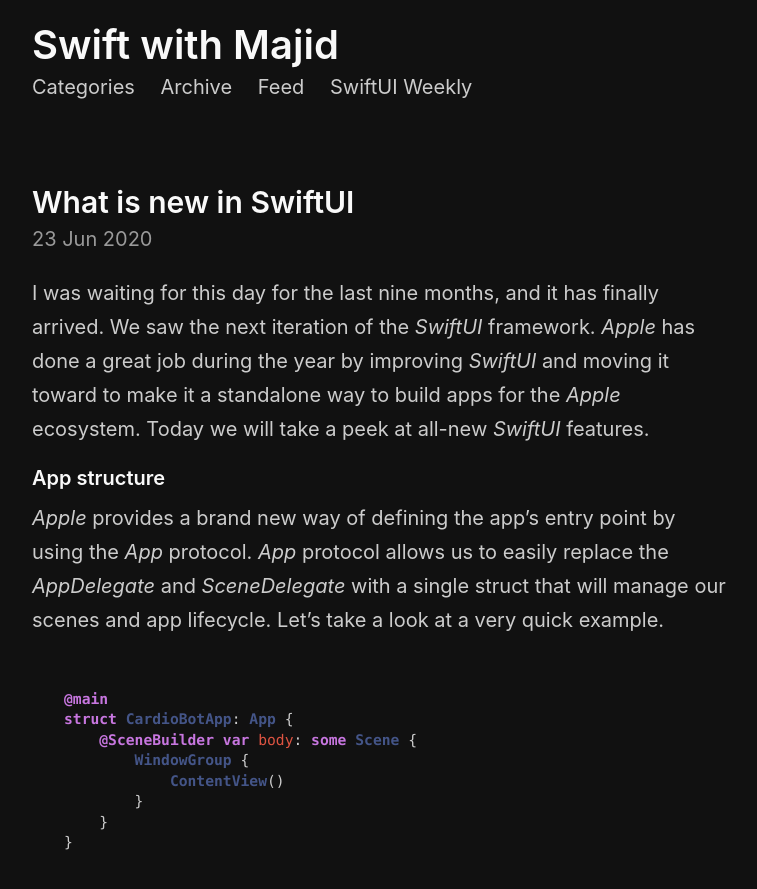
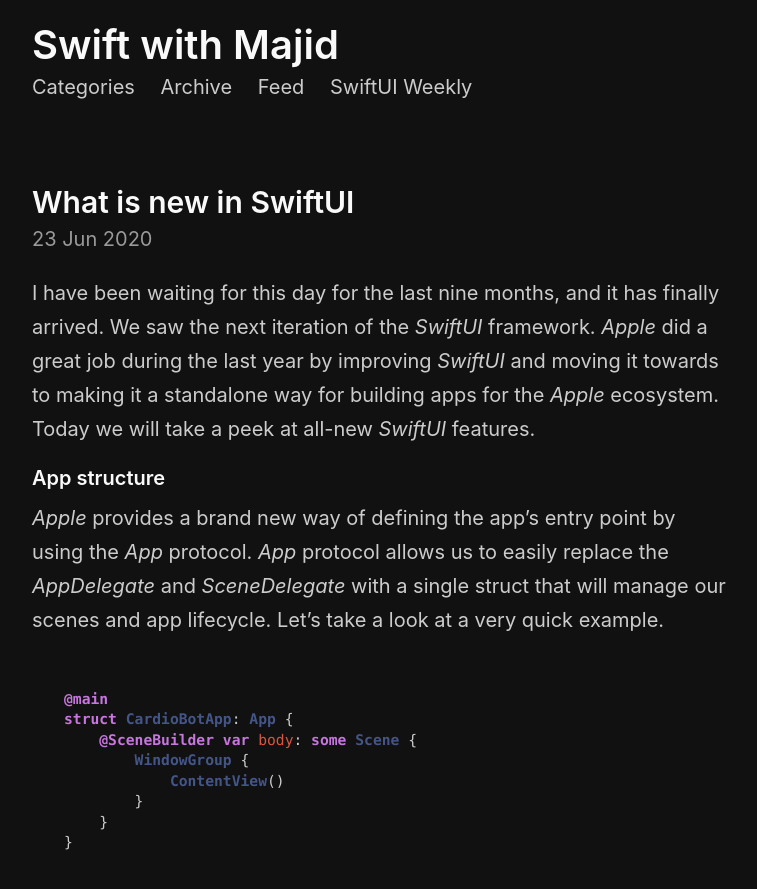
Before and after one commit to mecid/mecid.github.io, a Jekyll site: the page built from _posts/2020-06-23-what-is-new-in-swiftui.md, in a window 1280 px wide and 900 px high. Shown: the top 889 px of the window, without its empty margins (258-1015 px from the left). Built offline with Jekyll 4.4.1, drawn with Linux system fonts in a browser that asks for light colours; some of the changed text lies outside the part shown.

Commit message:
Update 2020-06-23-what-is-new-in-swiftui.md

````diff
--- a/_posts/2020-06-23-what-is-new-in-swiftui.md
+++ b/_posts/2020-06-23-what-is-new-in-swiftui.md
@@ -5,7 +5,7 @@
 category: Meta
 ---
 
-I was waiting for this day for the last nine months, and it has finally arrived. We saw the next iteration of the *SwiftUI* framework. *Apple* has done a great job during the year by improving *SwiftUI* and moving it toward to make it a standalone way to build apps for the *Apple* ecosystem. Today we will take a peek at all-new *SwiftUI* features.
+I have been waiting for this day for the last nine months, and it has finally arrived. We saw the next iteration of the *SwiftUI* framework. *Apple* did a great job during the last year by improving *SwiftUI* and moving it towards to making it a standalone way for building apps for the *Apple* ecosystem. Today we will take a peek at all-new *SwiftUI* features.
 
 #### App structure
 *Apple* provides a brand new way of defining the app's entry point by using the *App* protocol. *App* protocol allows us to easily replace the *AppDelegate* and *SceneDelegate* with a single struct that will manage our scenes and app lifecycle. Let's take a look at a very quick example.
@@ -87,7 +87,7 @@
 ```
 
 #### ScrollView
-If you read my post about *SwiftUI* wishes, you might now that I was waiting for an ability to scroll to a particular offset using a *ScrollView*. That part of functionally stopped me from using *SwiftUI*'s *ScrollView*. It is also changed today when *Apple* released the *ScrollViewReader*. *ScrollViewReader* works very similarly to *GeometryReader* and provides a way to scroll to a specific element using its *ID*.
+If you read my post about [*SwiftUI* wishes](/2020/06/10/swiftui-wishlist-for-wwdc20/), you might know that I have been waiting for an ability to scroll to a particular offset using a *ScrollView*. That part of functionally stopped me from using *SwiftUI*'s *ScrollView*. It is also changed today when *Apple* released the *ScrollViewReader*. *ScrollViewReader* works very similarly to *GeometryReader* and provides a way to scroll to a specific view using its *ID*.
 
 ```swift
 import SwiftUI
````
Also changed, not shown: other parts of _posts/2020-06-23-what-is-new-in-swiftui.md (+2 -2 lines).
